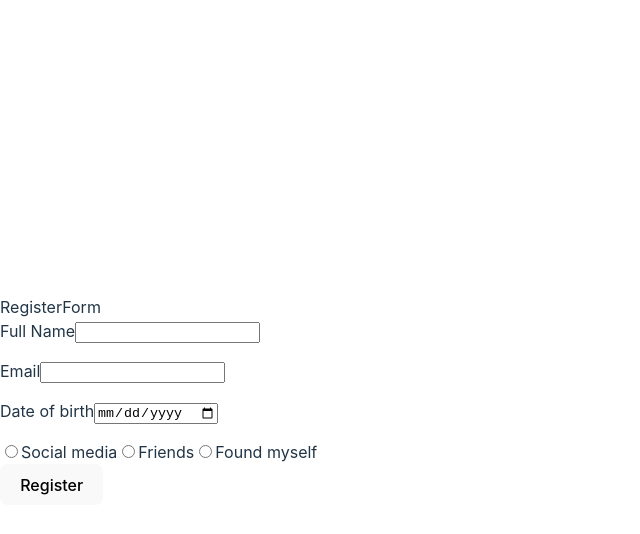
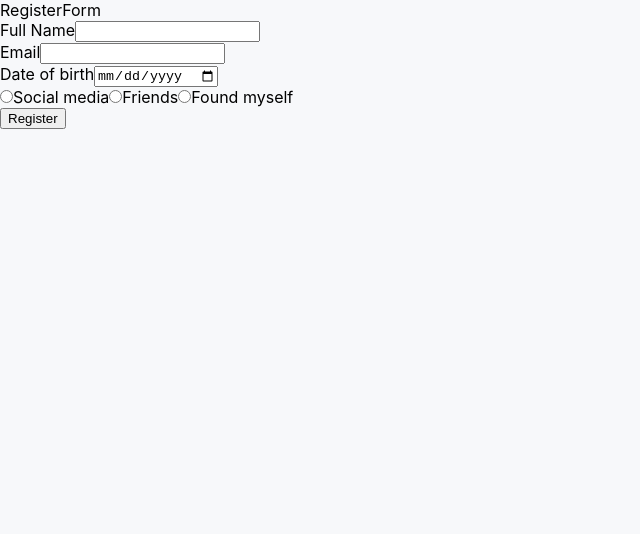
Before and after one commit to Aleksandr2905/eliftech-frontend, a React (Vite) app: page /register/1 in a window 1280 px wide. Shown: the top 534 px of the page, without its empty margins (0-640 px from the left). Built offline with nearby package versions, Linux system fonts and the light colour scheme.

Commit message:
added validation

```diff
--- a/package.json
+++ b/package.json
@@ -10,11 +10,14 @@
     "preview": "vite preview"
   },
   "dependencies": {
+    "@hookform/resolvers": "^3.4.2",
     "axios": "^1.7.2",
+    "date-fns": "^3.6.0",
     "react": "^18.2.0",
     "react-dom": "^18.2.0",
     "react-hook-form": "^7.51.5",
-    "react-router-dom": "^6.23.1"
+    "react-router-dom": "^6.23.1",
+    "yup": "^1.4.0"
   },
   "devDependencies": {
     "@types/react": "^18.2.66",
--- a/src/components/Events/Events.jsx
+++ b/src/components/Events/Events.jsx
@@ -22,6 +22,7 @@ const Events = () => {
   return (
     <section>
       <h1>Events</h1>
+      <ul>
         {events.map((event) => {
           return (
             <li key={event._id}>
@@ -36,6 +37,7 @@ const Events = () => {
             </li>
           );
         })}
+      </ul>
     </section>
   );
 };
--- a/src/components/Participants/Participants.jsx
+++ b/src/components/Participants/Participants.jsx
@@ -4,7 +4,7 @@ import { useParams } from "react-router-dom";
 
 const Participants = () => {
   const { id } = useParams();
-  const [event, setEvent] = useState();
+  const [event, setEvent] = useState({});
 
   useEffect(() => {
     const fetchEventById = async () => {
@@ -18,9 +18,25 @@ const Participants = () => {
     fetchEventById();
   }, [id]);
 
-  console.log(event);
-
-  return <div>Participants</div>;
+  return (
+    <section>
+      <h2>{event.title} participants</h2>
+      {event?.user?.length === 0 ? (
+        <p>There are no registered participants</p>
+      ) : (
+        <ul>
+          {event?.user?.map((item) => {
+            return (
+              <li key={item._id}>
+                <p>{item.fullName}</p>
+                <p>{item.email}</p>
+              </li>
+            );
+          })}
+        </ul>
+      )}
+    </section>
+  );
 };
 
 export default Participants;
--- a/src/components/RegisterForm/RegisterForm.jsx
+++ b/src/components/RegisterForm/RegisterForm.jsx
@@ -1,6 +1,8 @@
 import { useForm } from "react-hook-form";
 import { useParams } from "react-router-dom";
 import { addUser } from "../../services/api";
+import { yupResolver } from "@hookform/resolvers/yup";
+import { registerSchema } from "../../helpers/validation";
 
 const RegisterForm = () => {
   const { id } = useParams();
@@ -11,9 +13,7 @@ const RegisterForm = () => {
     reset,
   } = useForm({
     mode: "onTouched",
-    //   resolver: yupResolver(
-    //      registerSchema
-    //   ),
+    resolver: yupResolver(registerSchema),
   });
 
   const onSubmit = (newUser) => {
--- /dev/null
+++ b/src/helpers/validation.js
@@ -0,0 +1,34 @@
+import * as yup from "yup";
+import { parse, isDate } from "date-fns";
+
+const emailRegexp = /[a-z0-9._%+-]+@[a-z0-9.-]+\.[a-z]{2,4}$/;
+const today = new Date();
+
+const parseDateString = (value, originalValue) => {
+  const parsedDate = isDate(originalValue)
+    ? originalValue
+    : parse(originalValue, "yyyy-MM-dd", new Date());
+  return parsedDate;
+};
+
+export const registerSchema = yup.object().shape({
+  fullName: yup
+    .string()
+    .required("Field is required")
+    .min(3, "Minimum 3 characters")
+    .max(64, "Maximum 64 characters"),
+  email: yup
+    .string()
+    .required("Field is required")
+    .matches(emailRegexp, "Error email"),
+  birthDate: yup
+    .date()
+    .transform(parseDateString)
+    .max(today, "Birthday must be in the past")
+    .typeError("Invalid date format")
+    .required("Field is required"),
+  payment: yup
+    .string()
+    .required("Payment method is required")
+    .oneOf(["cash", "bank"], "Invalid payment method"),
+});
--- a/src/index.css
+++ b/src/index.css
@@ -1,68 +1,99 @@
-:root {
-  font-family: Inter, system-ui, Avenir, Helvetica, Arial, sans-serif;
-  line-height: 1.5;
-  font-weight: 400;
-
-  color-scheme: light dark;
-  color: rgba(0, 0, 0, 0.87);
-  background-color: #ffffff;
-
+body {
+  font-family: Inter, sans-serif;
   font-synthesis: none;
   text-rendering: optimizeLegibility;
   -webkit-font-smoothing: antialiased;
   -moz-osx-font-smoothing: grayscale;
+
+  margin: 0;
+  min-width: 320px;
+  min-height: 100vh;
+  background-color: #f7f8fa;
+}
+
+html,
+body,
+p,
+ol,
+ul,
+li,
+dl,
+dt,
+dd,
+blockquote,
+figure,
+fieldset,
+legend,
+textarea,
+pre,
+iframe,
+hr,
+h1,
+h2,
+h3,
+h4,
+h5,
+h6 {
+  margin: 0;
+  padding: 0;
+}
+
+h1,
+h2,
+h3,
+h4,
+h5,
+h6 {
+  font-size: 100%;
+  font-weight: normal;
+}
+
+ul {
+  list-style: none;
+}
+
+button,
+input,
+select {
+  margin: 0;
+}
+
+button {
+  cursor: pointer;
+}
+
+html {
+  box-sizing: border-box;
+}
+
+*,
+*::before,
+*::after {
+  box-sizing: inherit;
+}
+
+img,
+video {
+  display: block;
+  height: auto;
+  width: 100%;
+}
+
+iframe {
+  border: 0;
+}
+
+table {
+  border-collapse: collapse;
+  border-spacing: 0;
+}
+
+td,
+th {
+  padding: 0;
 }
 
 a {
-  font-weight: 500;
-  color: #646cff;
-  text-decoration: inherit;
+  text-decoration: none;
+  color: inherit;
 }
-a:hover {
-  color: #535bf2;
-}
-
-body {
-  margin: 0;
-  display: flex;
-  place-items: center;
-  min-width: 320px;
-  min-height: 100vh;
-}
-
-h1 {
-  font-size: 3.2em;
-  line-height: 1.1;
-}
-
-button {
-  border-radius: 8px;
-  border: 1px solid transparent;
-  padding: 0.6em 1.2em;
-  font-size: 1em;
-  font-weight: 500;
-  font-family: inherit;
-  background-color: #1a1a1a;
-  cursor: pointer;
-  transition: border-color 0.25s;
-}
-button:hover {
-  border-color: #646cff;
-}
-button:focus,
-button:focus-visible {
-  outline: 4px auto -webkit-focus-ring-color;
-}
-
-@media (prefers-color-scheme: light) {
-  :root {
-    color: #213547;
-    background-color: #ffffff;
-  }
-  a:hover {
-    color: #747bff;
-  }
-  button {
-    background-color: #f9f9f9;
-  }
-}
--- a/src/services/api.js
+++ b/src/services/api.js
@@ -4,17 +4,29 @@ const BASE_URL = "https://eliftech-backend-x7g5.onrender.com/api";
 
 const instance = axios.create({ baseURL: BASE_URL });
 
-export const getAllEvents = async ({ limit = 8, page = 1 }) => {
+export const getAllEvents = async ({ limit = 8, page = 1 } = {}) => {
+  try {
     const { data } = await instance.get(`/event?limit=${limit}&page=${page}`);
     return data;
+  } catch (error) {
+    console.error(error);
+  }
 };
 
 export const getEventById = async (id) => {
+  try {
     const { data } = await instance.get(`/event/${id}`);
     return data;
+  } catch (error) {
+    console.error(error);
+  }
 };
 
 export const addUser = async ({ id, newUser }) => {
+  try {
     const { data } = await instance.post(`/event/${id}`, newUser);
     return data;
+  } catch (error) {
+    console.error(error);
+  }
 };
```
Also changed, not shown: 1 other file (tests, documents, lock files or other folders). Lines whose indentation alone changed are shown as unchanged.
